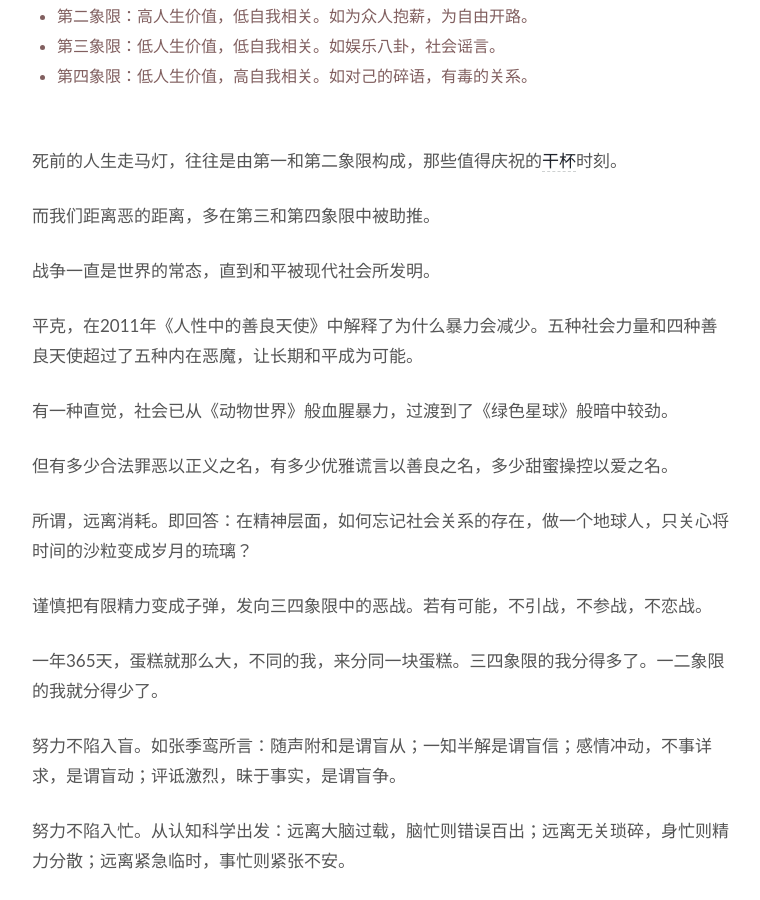
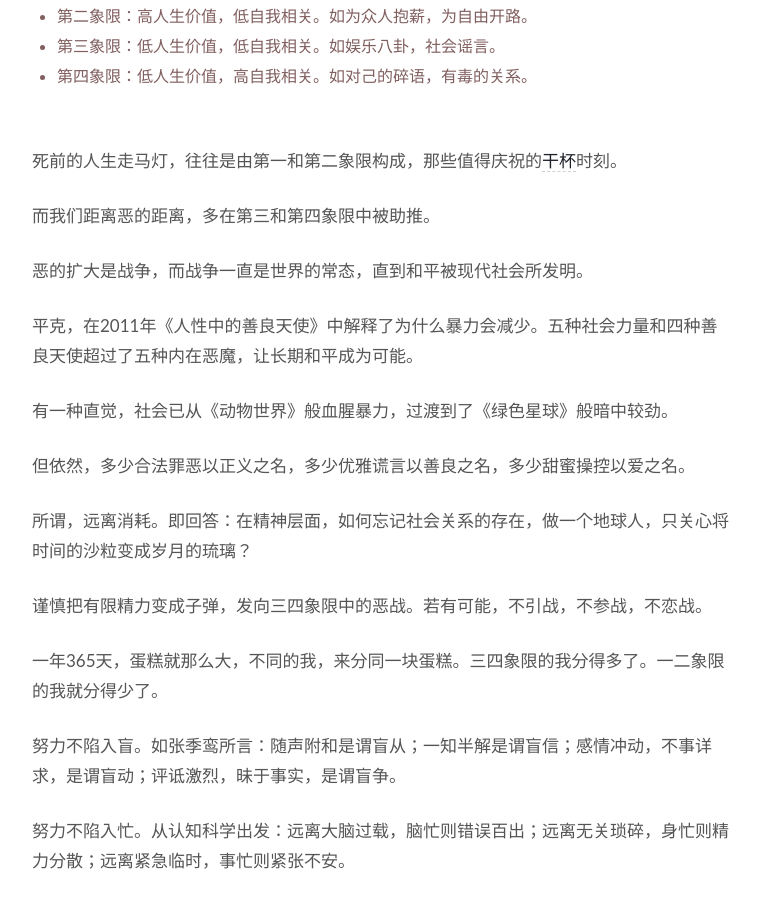
Before and after one commit to WillWang-X/willwang-x.github.io, a Jekyll site: the page built from _posts/blogs/2022-12-31-horse-manure-and-fertile-soil.md, in a window 1280 px wide and 900 px high, scrolled down 6079 px. Shown: the whole window, without its empty margins (258-1018 px from the left). Built offline with Jekyll 4.4.1, drawn with Linux system fonts in a browser that asks for light colours.

Commit message:
Answer to Year-in-review_Question on soil

```diff
--- a/_posts/blogs/2022-12-31-horse-manure-and-fertile-soil.md
+++ b/_posts/blogs/2022-12-31-horse-manure-and-fertile-soil.md
@@ -190,13 +190,13 @@ ChatGPT 加其他让这成为了可能。
 
 而我们距离恶的距离，多在第三和第四象限中被助推。
 
-战争一直是世界的常态，直到和平被现代社会所发明。
+恶的扩大是战争，而战争一直是世界的常态，直到和平被现代社会所发明。
 
 平克，在2011年《人性中的善良天使》中解释了为什么暴力会减少。五种社会力量和四种善良天使超过了五种内在恶魔，让长期和平成为可能。
 
 有一种直觉，社会已从《动物世界》般血腥暴力，过渡到了《绿色星球》般暗中较劲。
 
-但有多少合法罪恶以正义之名，有多少优雅谎言以善良之名，多少甜蜜操控以爱之名。
+但依然，多少合法罪恶以正义之名，多少优雅谎言以善良之名，多少甜蜜操控以爱之名。
 
 所谓，远离消耗。即回答：在精神层面，如何忘记社会关系的存在，做一个地球人，只关心将时间的沙粒变成岁月的琉璃？
 
```
